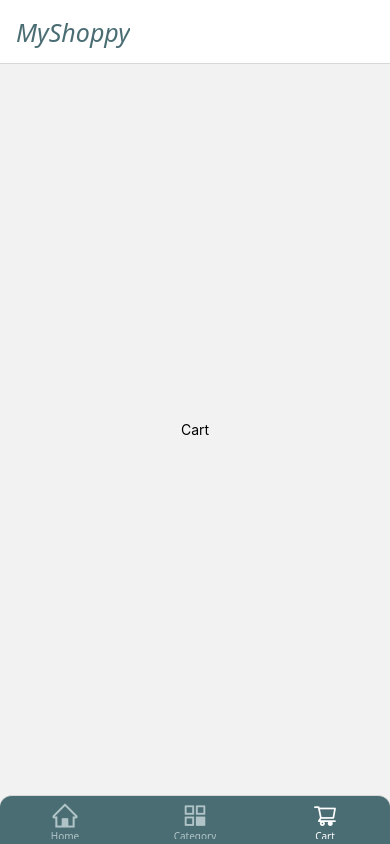
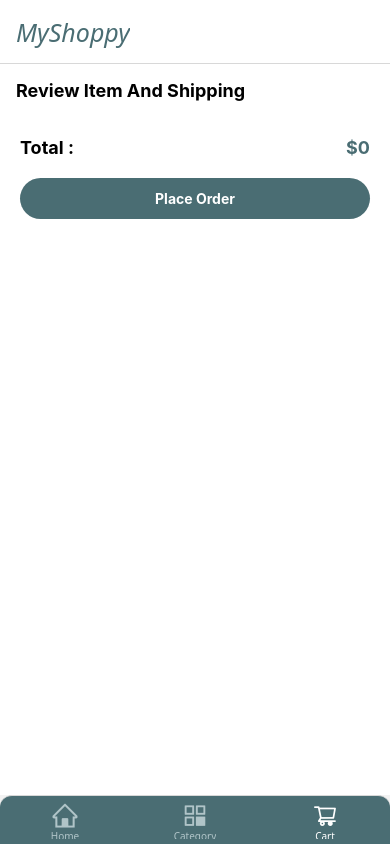
Before and after one commit to prateekrane/AccentureRNTask, a React Native app: screen /Cart in a window 390 px wide. Built offline with nearby package versions, Linux system fonts and the light colour scheme.

Commit message:
cart screen

```diff
--- a/App.tsx
+++ b/App.tsx
@@ -2,11 +2,13 @@ import { NavigationContainer } from "@react-navigation/native";
 import DataListDisplay from "./Screens/DataListDisplay";
 import BottomTabs from "./Navigation/BottomTab";
 import { createNativeStackNavigator } from "@react-navigation/native-stack";
+import { CartProvider } from "./Components/CartContext";
 
 const Stack = createNativeStackNavigator();
 
 export default function App() {
   return (
+    <CartProvider>
       <NavigationContainer>
         <Stack.Navigator>
           <Stack.Screen
@@ -25,5 +27,6 @@ export default function App() {
           />
         </Stack.Navigator>
       </NavigationContainer>
+    </CartProvider>
   );
 }
--- /dev/null
+++ b/Components/CartContext.tsx
@@ -0,0 +1,82 @@
+import React, { createContext, useState, ReactNode } from "react";
+import { ProductListType } from "../Data/DataLists";
+
+export type CartItem = ProductListType & { quantity: number };
+
+type CartContextType = {
+  cart: CartItem[];
+  addToCart: (item: ProductListType) => void;
+  removeFromCart: (id: number) => void;
+  increaseQty: (id: number) => void;
+  decreaseQty: (id: number) => void;
+  clearCart: () => void;
+  total: number;
+};
+
+export const CartContext = createContext<CartContextType>({
+  cart: [],
+  addToCart: () => {},
+  removeFromCart: () => {},
+  increaseQty: () => {},
+  decreaseQty: () => {},
+  clearCart: () => {},
+  total: 0,
+});
+
+export const CartProvider = ({ children }: { children: ReactNode }) => {
+  const [cart, setCart] = useState<CartItem[]>([]);
+
+  const addToCart = (item: ProductListType) => {
+    setCart((prev) => {
+      const exists = prev.find((p) => p.id === item.id);
+      if (exists) {
+        return prev.map((p) =>
+          p.id === item.id ? { ...p, quantity: p.quantity + 1 } : p
+        );
+      }
+      return [...prev, { ...item, quantity: 1 }];
+    });
+  };
+
+  const removeFromCart = (id: number) => {
+    setCart((prev) => prev.filter((p) => p.id !== id));
+  };
+
+  const increaseQty = (id: number) => {
+    setCart((prev) =>
+      prev.map((p) => (p.id === id ? { ...p, quantity: p.quantity + 1 } : p))
+    );
+  };
+
+  const decreaseQty = (id: number) => {
+    setCart((prev) =>
+      prev
+        .map((p) =>
+          p.id === id ? { ...p, quantity: Math.max(1, p.quantity - 1) } : p
+        )
+        .filter(Boolean)
+    );
+  };
+
+  const clearCart = () => setCart([]);
+
+  const total = cart.reduce((s, i) => s + i.price * i.quantity, 0);
+
+  return (
+    <CartContext.Provider
+      value={{
+        cart,
+        addToCart,
+        removeFromCart,
+        increaseQty,
+        decreaseQty,
+        clearCart,
+        total,
+      }}
+    >
+      {children}
+    </CartContext.Provider>
+  );
+};
+
+export default CartProvider;
--- a/Components/DataList.tsx
+++ b/Components/DataList.tsx
@@ -1,15 +1,26 @@
-import { View, Text, StyleSheet, Image, TouchableOpacity } from "react-native";
-import React from "react";
+import {
+  View,
+  Text,
+  StyleSheet,
+  Image,
+  TouchableOpacity,
+  Alert,
+} from "react-native";
+import React, { useContext } from "react";
 import { ProductListType } from "../Data/DataLists";
 import { useNavigation } from "@react-navigation/native";
+import { CartContext } from "./CartContext";
 
 export default function DataList(props: { items: ProductListType }) {
   const navigation = useNavigation<any>();
   const { items } = props;
+  const { addToCart } = useContext(CartContext);
   return (
     <View style={styles.container}>
       <TouchableOpacity
-        onPress={() => navigation.navigate("itemdisplay", { items })}
+        onPress={() => {
+          navigation.navigate("DetailList", items.category);
+        }}
       >
         <View style={styles.imgCnt}>
           <Image
@@ -34,7 +45,12 @@ export default function DataList(props: { items: ProductListType }) {
         </View>
       </TouchableOpacity>
       <View style={styles.addCartcnt}>
-        <TouchableOpacity>
+        <TouchableOpacity
+          onPress={() => {
+            addToCart(items);
+            Alert.alert("Added", `${items.iname} added to cart`);
+          }}
+        >
           <Text style={{ fontSize: 10, fontWeight: "bold" }}>Add to Cart</Text>
         </TouchableOpacity>
       </View>
--- a/Screens/Cart.tsx
+++ b/Screens/Cart.tsx
@@ -1,18 +1,122 @@
-import { View, Text, StyleSheet } from "react-native";
-import React from "react";
+import {
+  View,
+  Text,
+  StyleSheet,
+  FlatList,
+  Image,
+  TouchableOpacity,
+  Alert,
+} from "react-native";
+import React, { useContext } from "react";
+import { CartContext } from "../Components/CartContext";
 
 export default function Cart() {
+  const { cart, increaseQty, decreaseQty, removeFromCart, total, clearCart } =
+    useContext(CartContext);
+
+  const placeOrder = () => {
+    if (cart.length === 0)
+      return Alert.alert("Cart empty", "Add items to place order");
+    Alert.alert("Order placed", `Total: $${total}`);
+    clearCart();
+  };
+
   return (
     <View style={styles.container}>
-      <Text>Cart</Text>
+      <FlatList
+        data={cart}
+        keyExtractor={(item) => item.id.toString()}
+        ListHeaderComponent={() => (
+          <View style={{ padding: 16 }}>
+            <Text style={{ fontSize: 18, fontWeight: "700" }}>
+              Review Item And Shipping
+            </Text>
+          </View>
+        )}
+        renderItem={({ item }) => (
+          <View style={styles.itemCard}>
+            <Image source={{ uri: item.imageuri }} style={styles.itemImg} />
+            <View style={{ flex: 1, paddingHorizontal: 10 }}>
+              <Text style={{ fontSize: 16, fontWeight: "700" }}>
+                {item.iname}
+              </Text>
+              <Text style={{ color: "gray" }}>{item.brand}</Text>
+              <Text style={{ marginTop: 8, fontWeight: "700" }}>
+                ${item.price}
+              </Text>
+            </View>
+            <View style={styles.qtyCnt}>
+              <TouchableOpacity
+                onPress={() => decreaseQty(item.id)}
+                style={styles.qtyBtn}
+              >
+                <Text>-</Text>
+              </TouchableOpacity>
+              <Text style={{ marginHorizontal: 8 }}>{item.quantity}</Text>
+              <TouchableOpacity
+                onPress={() => increaseQty(item.id)}
+                style={styles.qtyBtn}
+              >
+                <Text>+</Text>
+              </TouchableOpacity>
+            </View>
+          </View>
+        )}
+        ListFooterComponent={() => (
+          <View style={{ padding: 20 }}>
+            <View
+              style={{
+                flexDirection: "row",
+                justifyContent: "space-between",
+                marginBottom: 20,
+              }}
+            >
+              <Text style={{ fontSize: 18, fontWeight: "700" }}>Total :</Text>
+              <Text
+                style={{ fontSize: 18, color: "#4A6D73", fontWeight: "700" }}
+              >
+                ${total}
+              </Text>
+            </View>
+            <TouchableOpacity style={styles.placeBtn} onPress={placeOrder}>
+              <Text style={{ color: "white", fontWeight: "700" }}>
+                Place Order
+              </Text>
+            </TouchableOpacity>
+          </View>
+        )}
+      />
     </View>
   );
 }
 
 const styles = StyleSheet.create({
-  container: {
-    flex: 1,
+  container: { flex: 1, backgroundColor: "#fff" },
+  itemCard: {
+    flexDirection: "row",
+    padding: 12,
+    marginHorizontal: 12,
+    marginVertical: 8,
+    borderWidth: 1,
+    borderColor: "#eee",
+    borderRadius: 8,
+    alignItems: "center",
+  },
+  itemImg: { width: 80, height: 80, borderRadius: 8 },
+  qtyCnt: { flexDirection: "row", alignItems: "center" },
+  qtyBtn: {
+    width: 28,
+    height: 28,
+    borderRadius: 14,
+    borderWidth: 1,
+    borderColor: "#ccc",
     justifyContent: "center",
     alignItems: "center",
   },
+  placeBtn: {
+    backgroundColor: "#4A6D73",
+    paddingVertical: 12,
+    borderRadius: 24,
+    alignItems: "center",
+  },
 });
```
Lines whose indentation alone changed are shown as unchanged.
